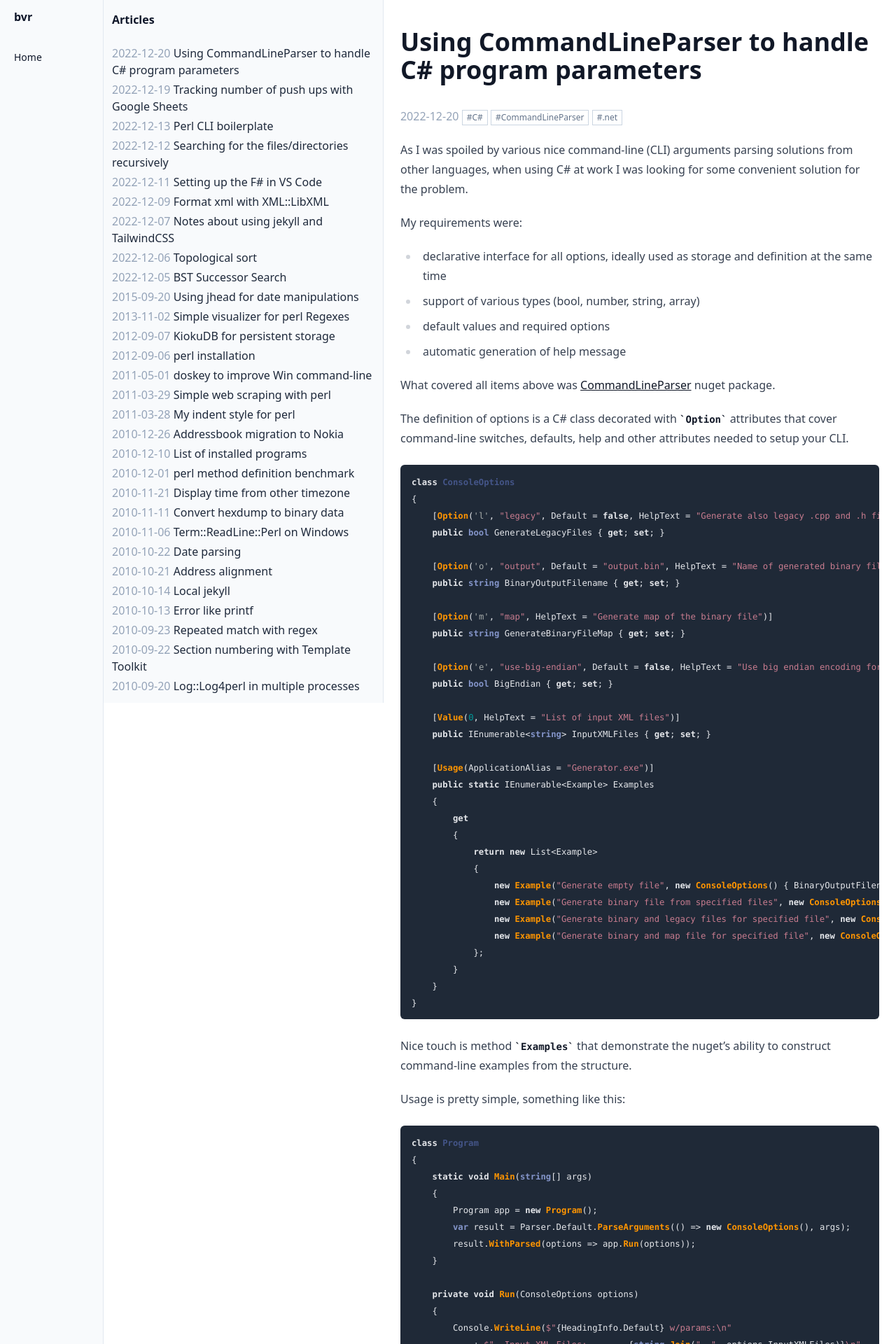
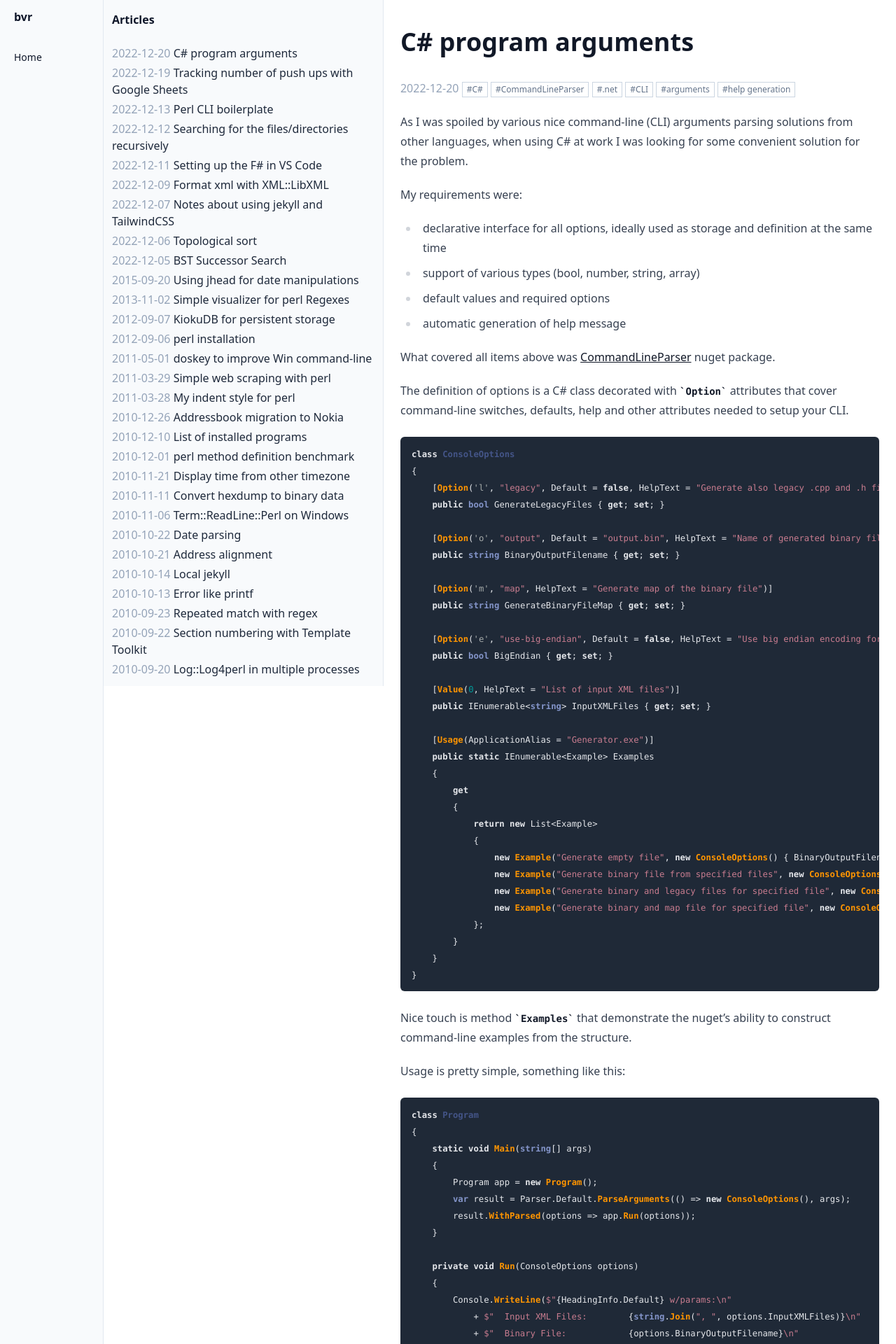
Before and after one commit to bvr/bvr.github.io, a Jekyll site: the page built from _posts/2022-12-20-command-line.md, in a window 1280 px wide. Shown: the top 1920 px of the page at 70% size. Built offline with Jekyll 4.4.1, drawn with Linux system fonts in a browser that asks for light colours.

Commit message:
Minor proof-reading

```diff
--- a/_posts/2022-12-20-command-line.md
+++ b/_posts/2022-12-20-command-line.md
@@ -1,11 +1,14 @@
 ---
 layout: post
-title: Using CommandLineParser to handle C# program parameters
+title: C# program arguments
 published: yes
 tags:
   - C#
   - CommandLineParser
   - .net
+  - CLI
+  - arguments
+  - help generation
 ---
 As I was spoiled by various nice command-line (CLI) arguments parsing solutions
 from other languages, when using C# at work I was looking for some convenient
```
